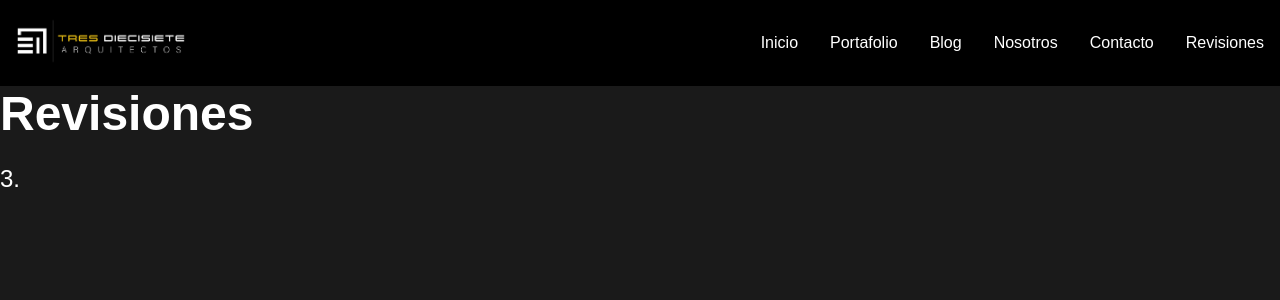
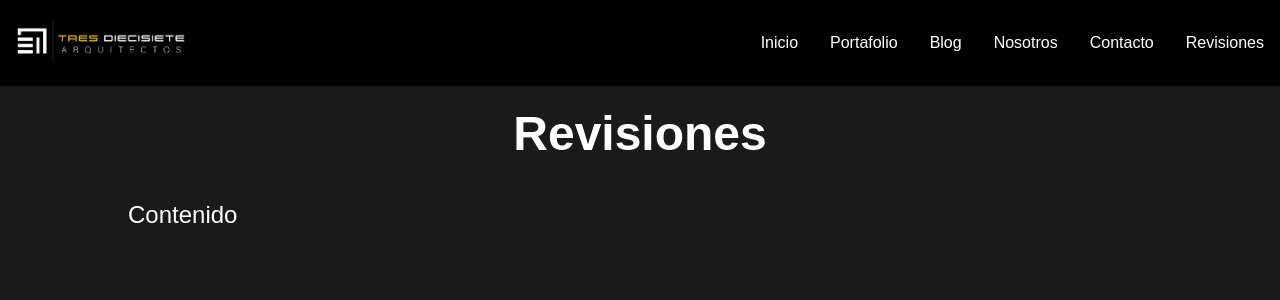
Before and after one commit to elidaRdz/317arquitectos, a React (Create React App) app: page /revisiones in a window 1280 px wide. Shown: the top 300 px of the page. Built offline with nearby package versions, Linux system fonts and the light colour scheme.

Commit message:
Formato a Revisiones

```diff
--- /dev/null
+++ b/src/pages/Revisiones.css
@@ -0,0 +1,20 @@
+body {
+    font-family: Arial, sans-serif;
+    margin: 0;
+    padding: 0;
+    background-color: #1a1a1a;
+    color: #ffffff;
+}
+
+.revisiones-container {
+    width: 80%;
+    margin: 0 auto;
+    padding: 20px 0;
+}
+
+.revisiones-container h1 {
+    text-align: center;
+    font-size: 3rem;
+    font-weight: bold;
+    margin-bottom: 40px;
+}
--- a/src/pages/Revisiones.js
+++ b/src/pages/Revisiones.js
@@ -1,10 +1,11 @@
 import React from 'react';
+import './Revisiones.css';
 
 const Revisiones = () => {
   return (
-    <div>
+    <div className="revisiones-container">
       <h1>Revisiones</h1>
-      <p>3.</p>
+      <p>Contenido</p>
     </div>
   );
 };
```
Also changed, not shown: src/pages/Contacto.js (line endings or trailing spaces), src/pages/Nosotros.css (line endings or trailing spaces), src/pages/Nosotros.js (line endings or trailing spaces).
